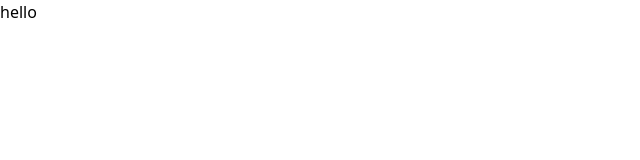
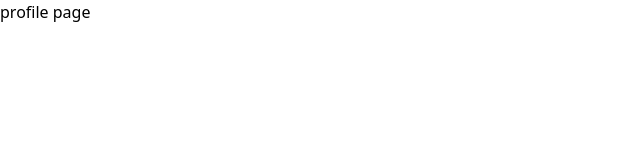
Before and after one commit to codingwalebhaiya/mern-estate, a React (Vite) app in the folder client/: page /profile in a window 1280 px wide. Shown: the top 160 px of the page, without its empty margins (0-640 px from the left). Built offline with nearby package versions, Linux system fonts and the light colour scheme.

Commit message:
create pages & routes

```diff
--- a/client/package.json
+++ b/client/package.json
@@ -11,7 +11,8 @@
   },
   "dependencies": {
     "react": "^18.2.0",
-    "react-dom": "^18.2.0"
+    "react-dom": "^18.2.0",
+    "react-router-dom": "^6.23.1"
   },
   "devDependencies": {
     "@types/react": "^18.2.66",
--- a/client/src/App.jsx
+++ b/client/src/App.jsx
@@ -1,10 +1,23 @@
+import { BrowserRouter, Routes, Route } from "react-router-dom"
+import Home from "./pages/Home.jsx"
+import SignIn from "./pages/SignIn.jsx"
+import SignUp from "./pages/SignUp.jsx"
+import About from "./pages/About.jsx"
+import Profile from "./pages/Profile.jsx"
+
 
 
 function App() {
   return (
-    <div>
-      <h1>hello</h1>
-    </div>
+    <BrowserRouter>
+      <Routes>
+        <Route path="/" element={<Home />} />
+        <Route path="/sign-in" element={<SignIn />} />
+        <Route path="/sign-up" element={<SignUp />} />
+        <Route path="/about" element={<About />} />
+        <Route path="/profile" element={<Profile />} />
+      </Routes>
+    </BrowserRouter>
   )
 }
 
--- /dev/null
+++ b/client/src/pages/About.jsx
@@ -0,0 +1,10 @@
+
+function About() {
+  return (
+    <div>
+      about page
+    </div>
+  )
+}
+
+export default About
--- /dev/null
+++ b/client/src/pages/Home.jsx
@@ -0,0 +1,11 @@
+
+
+function Home() {
+  return (
+    <div>
+      home page
+    </div>
+  )
+}
+
+export default Home
--- /dev/null
+++ b/client/src/pages/Profile.jsx
@@ -0,0 +1,11 @@
+
+
+function Profile() {
+  return (
+    <div>
+      profile page
+    </div>
+  )
+}
+
+export default Profile
--- /dev/null
+++ b/client/src/pages/SignIn.jsx
@@ -0,0 +1,11 @@
+
+
+function SignIn() {
+  return (
+    <div>
+      sign page
+    </div>
+  )
+}
+
+export default SignIn
--- /dev/null
+++ b/client/src/pages/SignUp.jsx
@@ -0,0 +1,11 @@
+
+
+function SignUp() {
+  return (
+    <div>
+      sign up page
+    </div>
+  )
+}
+
+export default SignUp
```
Also changed, not shown: 1 other file (tests, documents, lock files or other folders).
